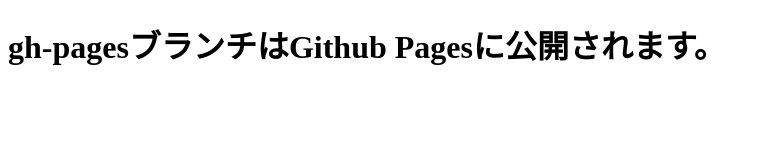
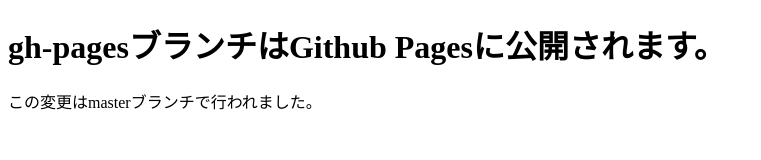
Before and after one commit to OinariOfAramar/git-study, a plain HTML site: page index.html in a window 1280 px wide. Shown: the whole page, without its empty margins (0-761 px from the left). Drawn offline with Linux system fonts and the light colour scheme.

Commit message:
段落を追加しました。

```diff
--- a/index.html
+++ b/index.html
@@ -6,5 +6,6 @@
     </head>
     <body>
         <h1>gh-pagesブランチはGithub Pagesに公開されます。</h1>
+        <p>この変更はmasterブランチで行われました。</p>
     </body>
 </html>
```
